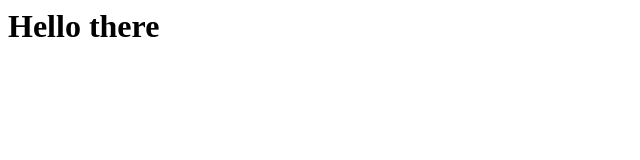
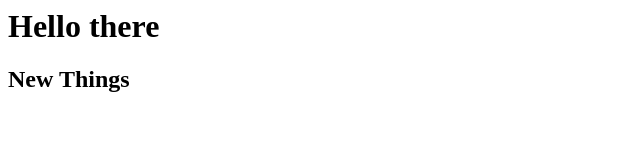
Before and after one commit to KarimBourass/demo-repo, a plain HTML site: page index.html in a window 1280 px wide. Shown: the whole page, without its empty margins (0-640 px from the left). Drawn offline with Linux system fonts and the light colour scheme.

Commit message:
modified index

```diff
--- a/index.html
+++ b/index.html
@@ -1,3 +1,5 @@
 <div>
     <h1>Hello there</h1>
+
+    <h2>New Things</h2>
 </div>
```
